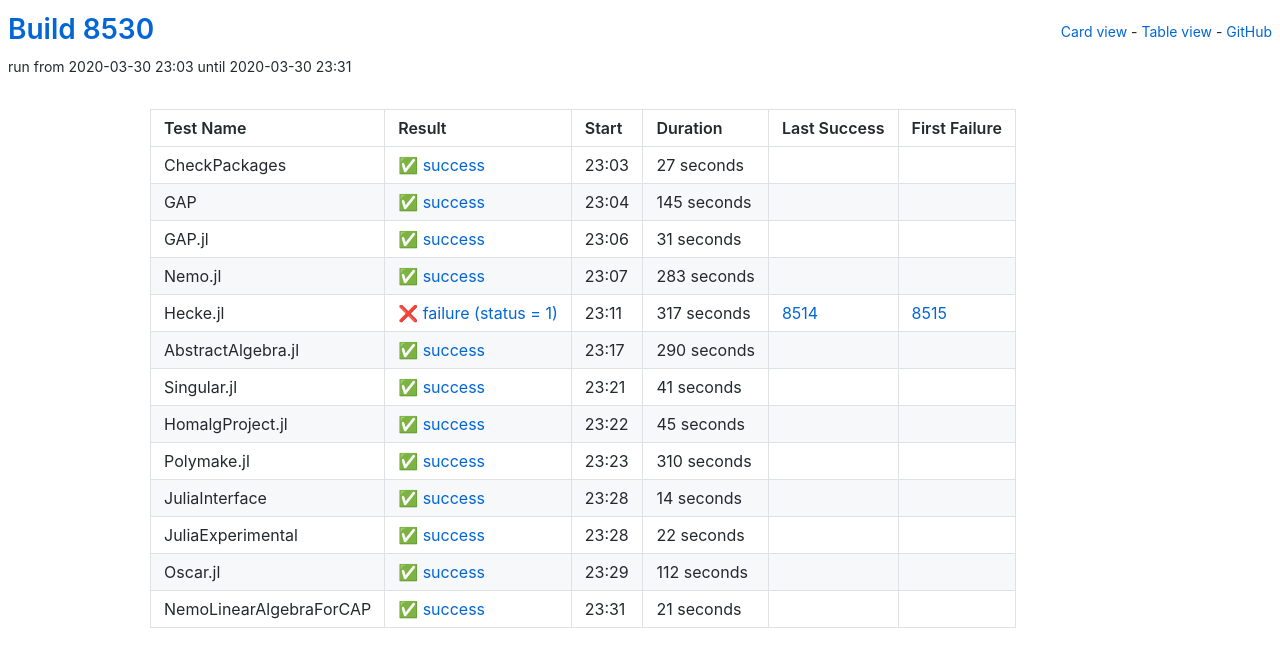
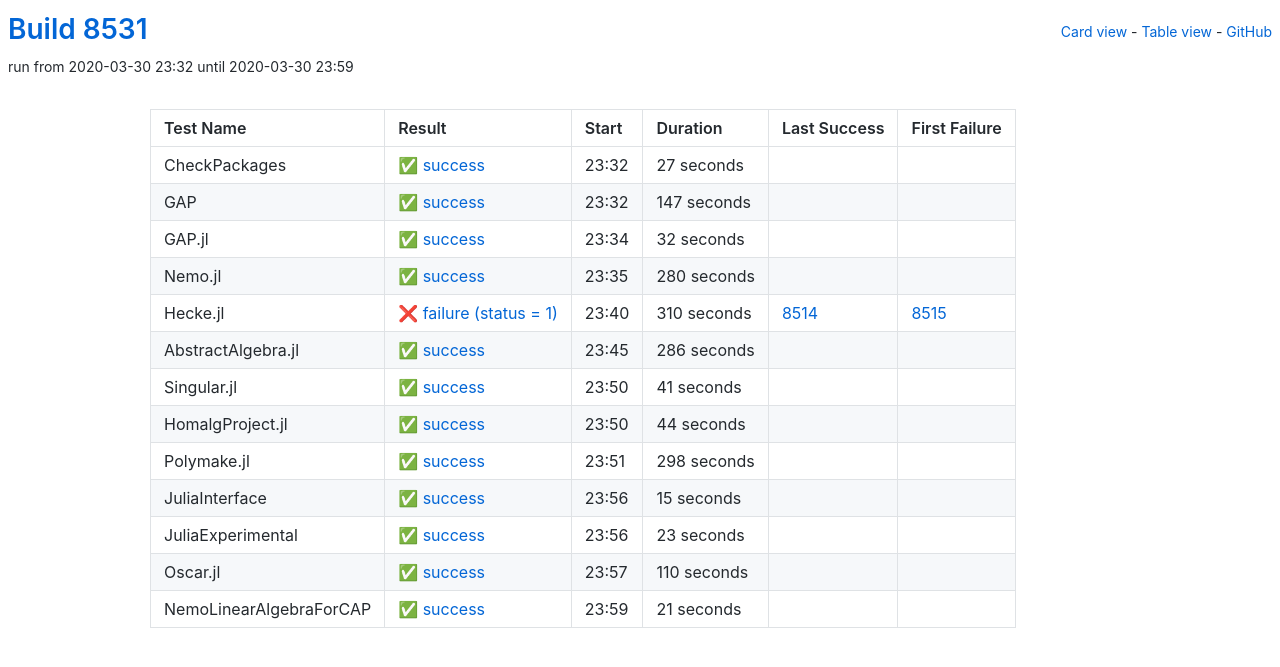
Before and after one commit to oscar-system/oscar-ci-status, a Jekyll site: the page built from table.html, in a window 1280 px wide. Shown: the top 667 px of the page. Built offline with Jekyll 4.4.1, drawn with Linux system fonts in a browser that asks for light colours.

Commit message:
Build 8531

```diff
--- a/_data/ci.yml
+++ b/_data/ci.yml
@@ -1,5 +1,5 @@
-build: 8530
-build_url: https://oscarci.mathematik.uni-kl.de/job/oscar/8530/
+build: 8531
+build_url: https://oscarci.mathematik.uni-kl.de/job/oscar/8531/
 job: oscar
 tests:
 - duration: 27
@@ -8,64 +8,64 @@ tests:
   first_failure_url: null
   last_success: false
   last_success_url: null
-  log: https://oscarci.mathematik.uni-kl.de/job/oscar/8530/artifact/logs/build-8530/CheckPackages.log
+  log: https://oscarci.mathematik.uni-kl.de/job/oscar/8531/artifact/logs/build-8531/CheckPackages.log
   name: CheckPackages
-  start: 2020-03-30 23:03
+  start: 2020-03-30 23:32
   status: success
   success: true
-- duration: 145
+- duration: 147
   exitcode: 0
   first_failure: false
   first_failure_url: null
   last_success: false
   last_success_url: null
-  log: https://oscarci.mathematik.uni-kl.de/job/oscar/8530/artifact/logs/build-8530/GAP.log
+  log: https://oscarci.mathematik.uni-kl.de/job/oscar/8531/artifact/logs/build-8531/GAP.log
   name: GAP
-  start: 2020-03-30 23:04
+  start: 2020-03-30 23:32
   status: success
   success: true
-- duration: 31
+- duration: 32
   exitcode: 0
   first_failure: false
   first_failure_url: null
   last_success: false
   last_success_url: null
-  log: https://oscarci.mathematik.uni-kl.de/job/oscar/8530/artifact/logs/build-8530/GAP.jl.log
+  log: https://oscarci.mathematik.uni-kl.de/job/oscar/8531/artifact/logs/build-8531/GAP.jl.log
   name: GAP.jl
-  start: 2020-03-30 23:06
+  start: 2020-03-30 23:34
   status: success
   success: true
-- duration: 283
+- duration: 280
   exitcode: 0
   first_failure: false
   first_failure_url: null
   last_success: false
   last_success_url: null
-  log: https://oscarci.mathematik.uni-kl.de/job/oscar/8530/artifact/logs/build-8530/Nemo.jl.log
+  log: https://oscarci.mathematik.uni-kl.de/job/oscar/8531/artifact/logs/build-8531/Nemo.jl.log
   name: Nemo.jl
-  start: 2020-03-30 23:07
+  start: 2020-03-30 23:35
   status: success
   success: true
-- duration: 317
+- duration: 310
   exitcode: 1
   first_failure: 8515
   first_failure_url: https://oscarci.mathematik.uni-kl.de/job/oscar/8515/
   last_success: 8514
   last_success_url: https://oscarci.mathematik.uni-kl.de/job/oscar/8514/
-  log: https://oscarci.mathematik.uni-kl.de/job/oscar/8530/artifact/logs/build-8530/Hecke.jl.log
+  log: https://oscarci.mathematik.uni-kl.de/job/oscar/8531/artifact/logs/build-8531/Hecke.jl.log
   name: Hecke.jl
-  start: 2020-03-30 23:11
+  start: 2020-03-30 23:40
   status: failure
   success: false
-- duration: 290
+- duration: 286
   exitcode: 0
   first_failure: false
   first_failure_url: null
   last_success: false
   last_success_url: null
-  log: https://oscarci.mathematik.uni-kl.de/job/oscar/8530/artifact/logs/build-8530/AbstractAlgebra.jl.log
+  log: https://oscarci.mathematik.uni-kl.de/job/oscar/8531/artifact/logs/build-8531/AbstractAlgebra.jl.log
   name: AbstractAlgebra.jl
-  start: 2020-03-30 23:17
+  start: 2020-03-30 23:45
   status: success
   success: true
 - duration: 41
@@ -74,64 +74,64 @@ tests:
   first_failure_url: null
   last_success: false
   last_success_url: null
-  log: https://oscarci.mathematik.uni-kl.de/job/oscar/8530/artifact/logs/build-8530/Singular.jl.log
+  log: https://oscarci.mathematik.uni-kl.de/job/oscar/8531/artifact/logs/build-8531/Singular.jl.log
   name: Singular.jl
-  start: 2020-03-30 23:21
+  start: 2020-03-30 23:50
   status: success
   success: true
-- duration: 45
+- duration: 44
   exitcode: 0
   first_failure: false
   first_failure_url: null
   last_success: false
   last_success_url: null
-  log: https://oscarci.mathematik.uni-kl.de/job/oscar/8530/artifact/logs/build-8530/HomalgProject.jl.log
+  log: https://oscarci.mathematik.uni-kl.de/job/oscar/8531/artifact/logs/build-8531/HomalgProject.jl.log
   name: HomalgProject.jl
-  start: 2020-03-30 23:22
+  start: 2020-03-30 23:50
   status: success
   success: true
-- duration: 310
+- duration: 298
   exitcode: 0
   first_failure: false
   first_failure_url: null
   last_success: false
   last_success_url: null
-  log: https://oscarci.mathematik.uni-kl.de/job/oscar/8530/artifact/logs/build-8530/Polymake.jl.log
+  log: https://oscarci.mathematik.uni-kl.de/job/oscar/8531/artifact/logs/build-8531/Polymake.jl.log
   name: Polymake.jl
-  start: 2020-03-30 23:23
+  start: 2020-03-30 23:51
   status: success
   success: true
-- duration: 14
+- duration: 15
   exitcode: 0
   first_failure: false
   first_failure_url: null
   last_success: false
   last_success_url: null
-  log: https://oscarci.mathematik.uni-kl.de/job/oscar/8530/artifact/logs/build-8530/JuliaInterface.log
+  log: https://oscarci.mathematik.uni-kl.de/job/oscar/8531/artifact/logs/build-8531/JuliaInterface.log
   name: JuliaInterface
-  start: 2020-03-30 23:28
+  start: 2020-03-30 23:56
   status: success
   success: true
-- duration: 22
+- duration: 23
   exitcode: 0
   first_failure: false
   first_failure_url: null
   last_success: false
   last_success_url: null
-  log: https://oscarci.mathematik.uni-kl.de/job/oscar/8530/artifact/logs/build-8530/JuliaExperimental.log
+  log: https://oscarci.mathematik.uni-kl.de/job/oscar/8531/artifact/logs/build-8531/JuliaExperimental.log
   name: JuliaExperimental
-  start: 2020-03-30 23:28
+  start: 2020-03-30 23:56
   status: success
   success: true
-- duration: 112
+- duration: 110
   exitcode: 0
   first_failure: false
   first_failure_url: null
   last_success: false
   last_success_url: null
-  log: https://oscarci.mathematik.uni-kl.de/job/oscar/8530/artifact/logs/build-8530/Oscar.jl.log
+  log: https://oscarci.mathematik.uni-kl.de/job/oscar/8531/artifact/logs/build-8531/Oscar.jl.log
   name: Oscar.jl
-  start: 2020-03-30 23:29
+  start: 2020-03-30 23:57
   status: success
   success: true
 - duration: 21
@@ -140,8 +140,8 @@ tests:
   first_failure_url: null
   last_success: false
   last_success_url: null
-  log: https://oscarci.mathematik.uni-kl.de/job/oscar/8530/artifact/logs/build-8530/NemoLinearAlgebraForCAP.log
+  log: https://oscarci.mathematik.uni-kl.de/job/oscar/8531/artifact/logs/build-8531/NemoLinearAlgebraForCAP.log
   name: NemoLinearAlgebraForCAP
-  start: 2020-03-30 23:31
+  start: 2020-03-30 23:59
   status: success
   success: true
```
Also changed, not shown: README.md.
